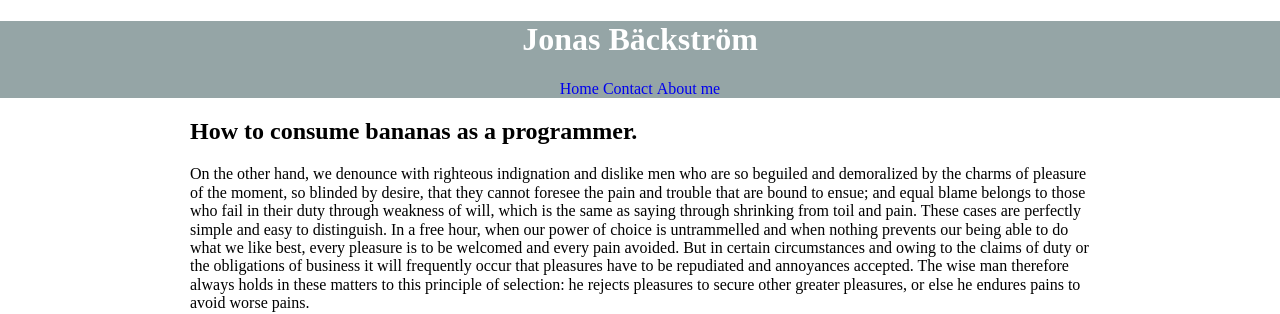
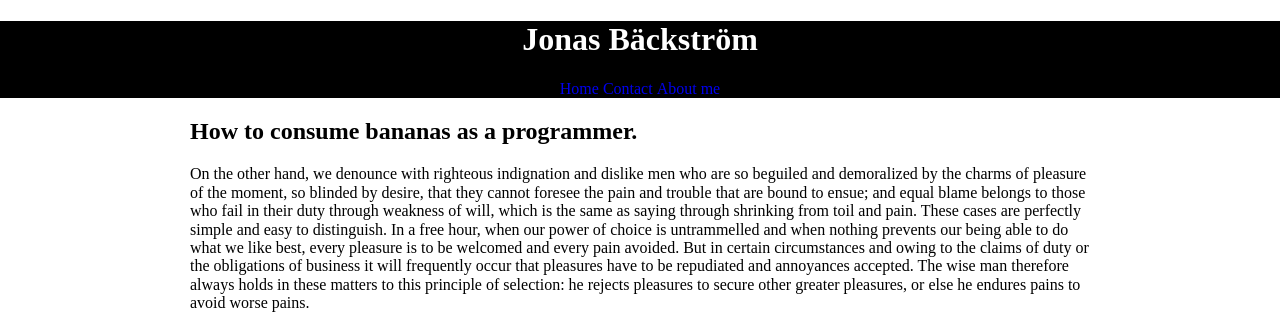
Before and after one commit to Jobck91/Jobck91.github.io, a plain HTML site: page index.html in a window 1280 px wide. Shown: the top 314 px of the page. Drawn offline with nearby package versions, Linux system fonts and the light colour scheme.

Commit message:
Changed header background

```diff
--- a/index.html
+++ b/index.html
@@ -22,7 +22,7 @@
 	}
 
 	header {
-	background-color: #95a5a6;
+	background-color: black;
 	}
 
 	html{
```
